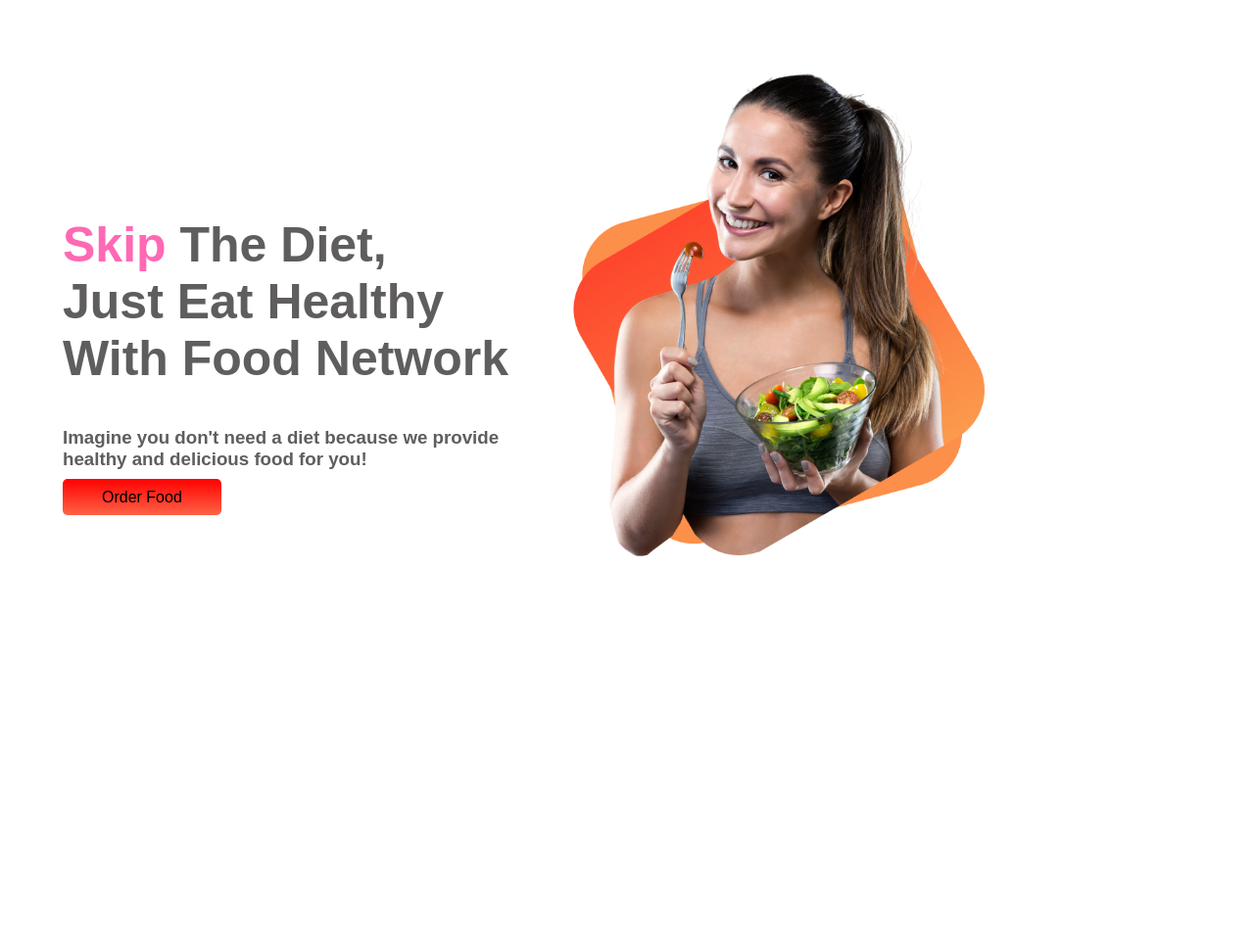
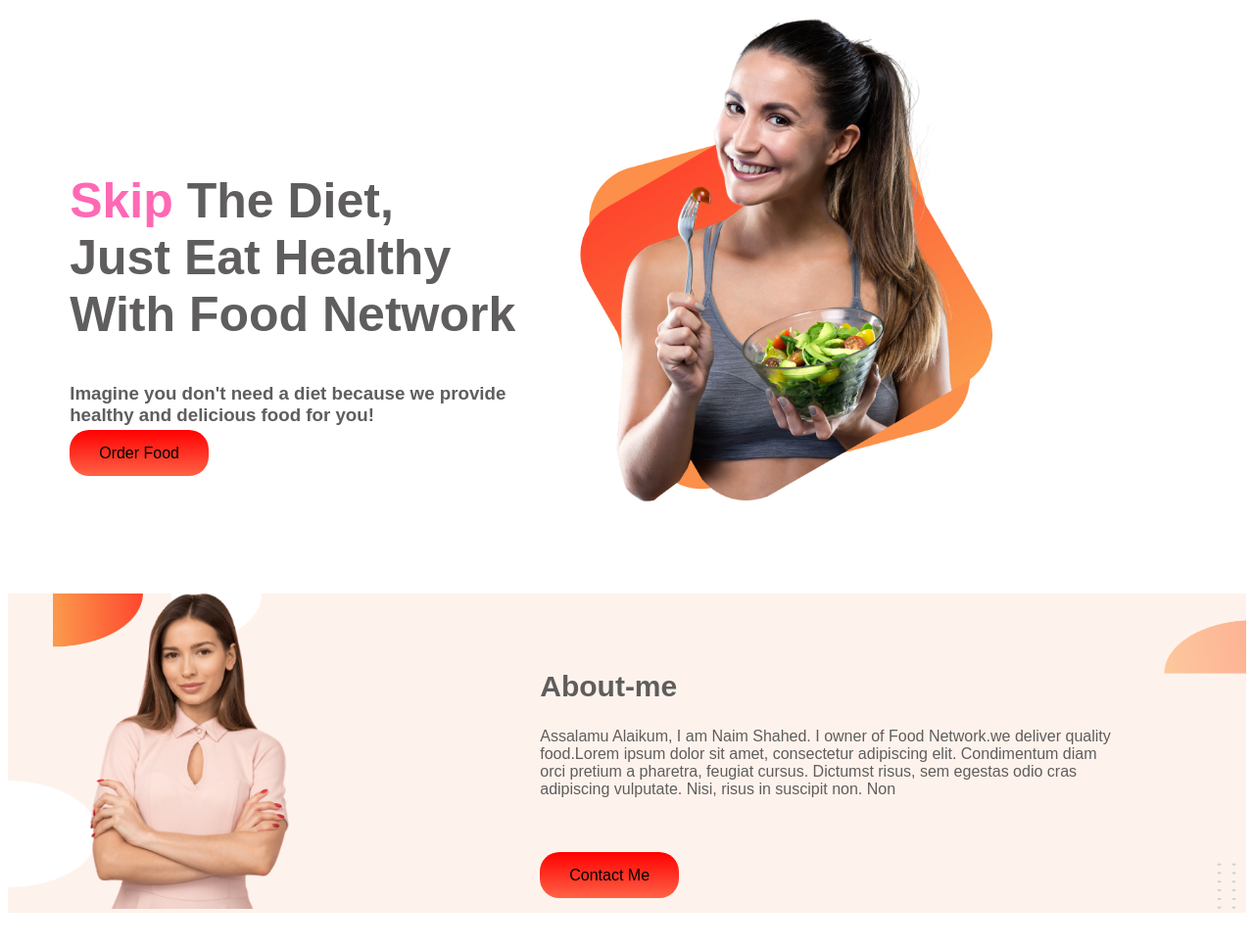
Before and after one commit to naimshahed/food-network-main, a plain HTML site: page index.html in a window 1280 px wide. Shown: the whole page at 98% size. Before the commit the page ends 800 px from the top, so only its background shows below. Drawn offline with Linux system fonts and the light colour scheme.

Commit message:
:-2nd commit

```diff
--- a/index.html
+++ b/index.html
@@ -24,7 +24,29 @@
             <img src="images/female/Group 8425.png" alt="">
         </div>
 
+    </section>
+    <section class="about-me skip">
+        <div class="div half-width">
+            <img id="2nd-image" src="images/female/Person Image.png" alt="">
+        </div>
+        <div class="div half-width">
 
+            <br>
+            <br>
+            <br>
+            <h2>About-me</h2>
+            <p>Assalamu Alaikum, I am Naim Shahed.
+                I owner of Food Network.we deliver quality food.Lorem ipsum dolor sit amet, consectetur
+                adipiscing elit. Condimentum diam orci pretium a pharetra, feugiat cursus. Dictumst risus, sem
+                egestas
+                odio cras adipiscing vulputate. Nisi, risus in suscipit non. Non
+            </p>
+            <br>
+            <br>
+            <br>
+            <a class="link-button" target="_blank" href="https://www.facebook.com/abunaimmd.shahed">Contact Me</a>
+
+        </div>
 
 
 
--- a/style.css
+++ b/style.css
@@ -1,13 +1,16 @@
 body{
     font-family: 'Poppins', sans-serif;
-    margin: 5%;
 }
 .skip{
     display: flex;
     color: rgb(95, 93, 93);
+    margin-bottom: 70px;
 }
 h1{
    font-size: 50px;
+}
+h2{
+    font-size: 30px;
 }
 span{
     color: hotpink;
@@ -17,6 +20,7 @@ span{
 }
 .only-writting{
     margin-top: 10%;
+    margin-left: 5%;
 }
 .half-width img{
     width: 70%;
@@ -25,7 +29,22 @@ span{
 .link-button{
     text-decoration: none;
     background-image: linear-gradient(red, tomato);
-    padding: 10px 40px;
-    border-radius: 5px;
+    padding: 15px 30px;
+    border-radius: 20px;
     color: black;
 }
+.about-me{
+    margin-top: 50px;
+}
+.div{
+    margin-left: 5%;
+    margin-right: 10%;
+}
+
+.about-me{
+    background-image: url(images/shapes/7.png);
+    background-size: 35cm 100%;
+}
+#2nd-image{
+    width: 90%;
+}
```
Also changed, not shown: images/female/perso.png (renamed from images/female/eat-healthy-food-png-transparent-eat-healthy-foodpng-images-woman-eating-png-480_319-removebg-preview.png), images/female/person2.png (renamed from images/female/eat-healthy-food-png-transparent-eat-healthy-foodpng-images-woman-eating-png-480_319.png).
